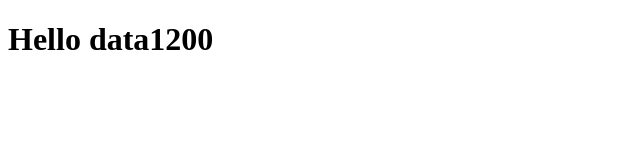
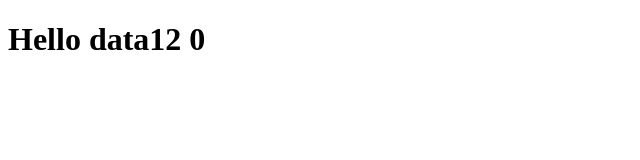
Before and after one commit to matssom/html-test, a plain HTML site: page index.html in a window 1280 px wide. Shown: the full height of the page, 0-640 px from the left. Drawn offline with Linux system fonts and the light colour scheme.

Commit message:
la til mellomrom

```diff
--- a/index.html
+++ b/index.html
@@ -7,6 +7,6 @@
     <title>Test website</title>
 </head>
 <body>
-    <h1>Hello data1200</h1>
+    <h1>Hello data12    0</h1>
 </body>
 </html>
```
